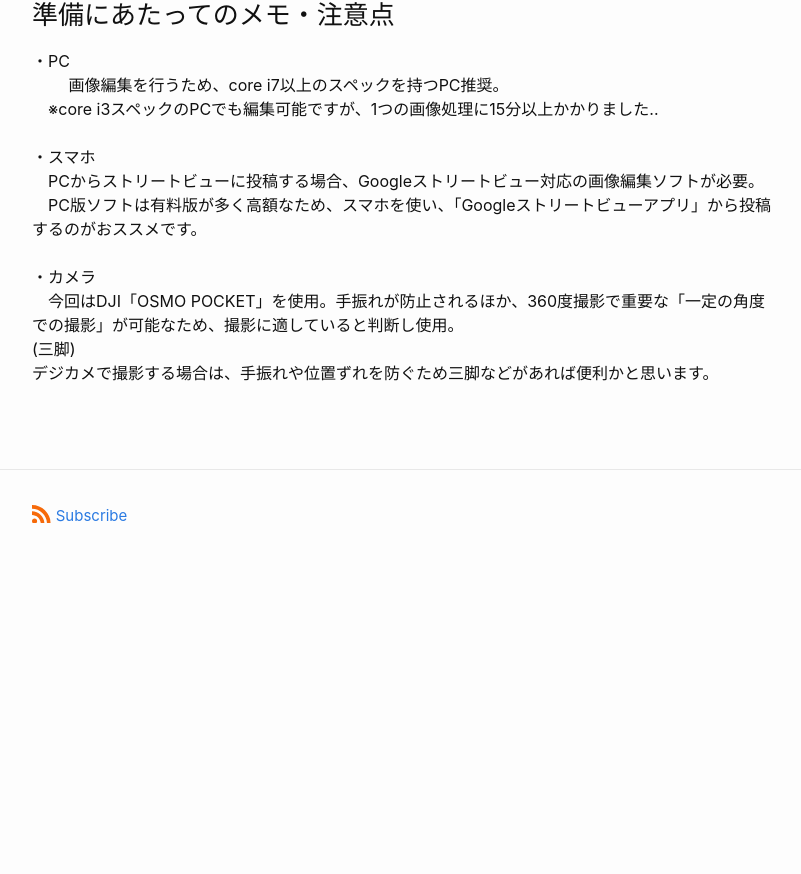
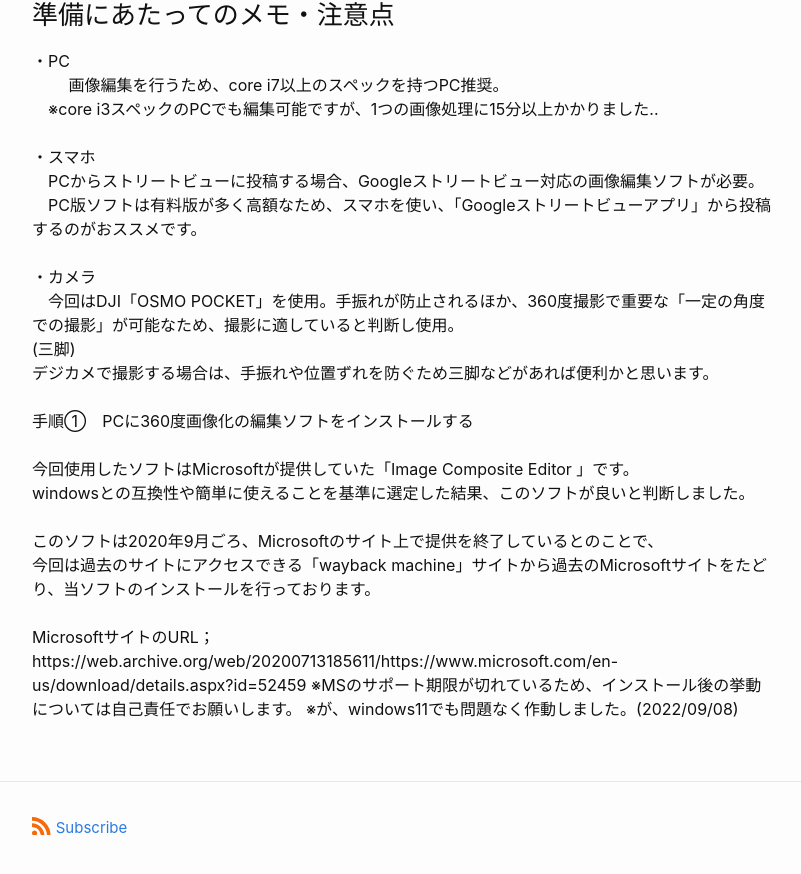
Before and after one commit to mocha-kanano/SHIORI.github.io, a Jekyll site: the page built from _posts/2022-10-19-super-short-article.md, in a window 1280 px wide and 900 px high, scrolled down 1554 px. Shown: the top 874 px of the window, without its empty margins (238-1039 px from the left). Built offline with Jekyll 4.4.1, drawn with Linux system fonts in a browser that asks for light colours; before the commit the page ends 2142 px from its top, so only the background shows below that.

Commit message:
Update 2022-10-19-super-short-article.md

```diff
--- a/_posts/2022-10-19-super-short-article.md
+++ b/_posts/2022-10-19-super-short-article.md
@@ -52,3 +52,14 @@ Googleストリートビューの撮影・公開には様々な方法があり
 デジカメで撮影する場合は、手振れや位置ずれを防ぐため三脚などがあれば便利かと思います。
 
 <br><br>
+手順①　PCに360度画像化の編集ソフトをインストールする<br>
+<br>
+今回使用したソフトはMicrosoftが提供していた「Image Composite Editor 」です。<br>
+windowsとの互換性や簡単に使えることを基準に選定した結果、このソフトが良いと判断しました。<br>
+<br>
+このソフトは2020年9月ごろ、Microsoftのサイト上で提供を終了しているとのことで、<br>
+今回は過去のサイトにアクセスできる「wayback machine」サイトから過去のMicrosoftサイトをたどり、当ソフトのインストールを行っております。<br>
+<br>
+MicrosoftサイトのURL；https://web.archive.org/web/20200713185611/https://www.microsoft.com/en-us/download/details.aspx?id=52459
+※MSのサポート期限が切れているため、インストール後の挙動については自己責任でお願いします。
+※が、windows11でも問題なく作動しました。(2022/09/08)
```
